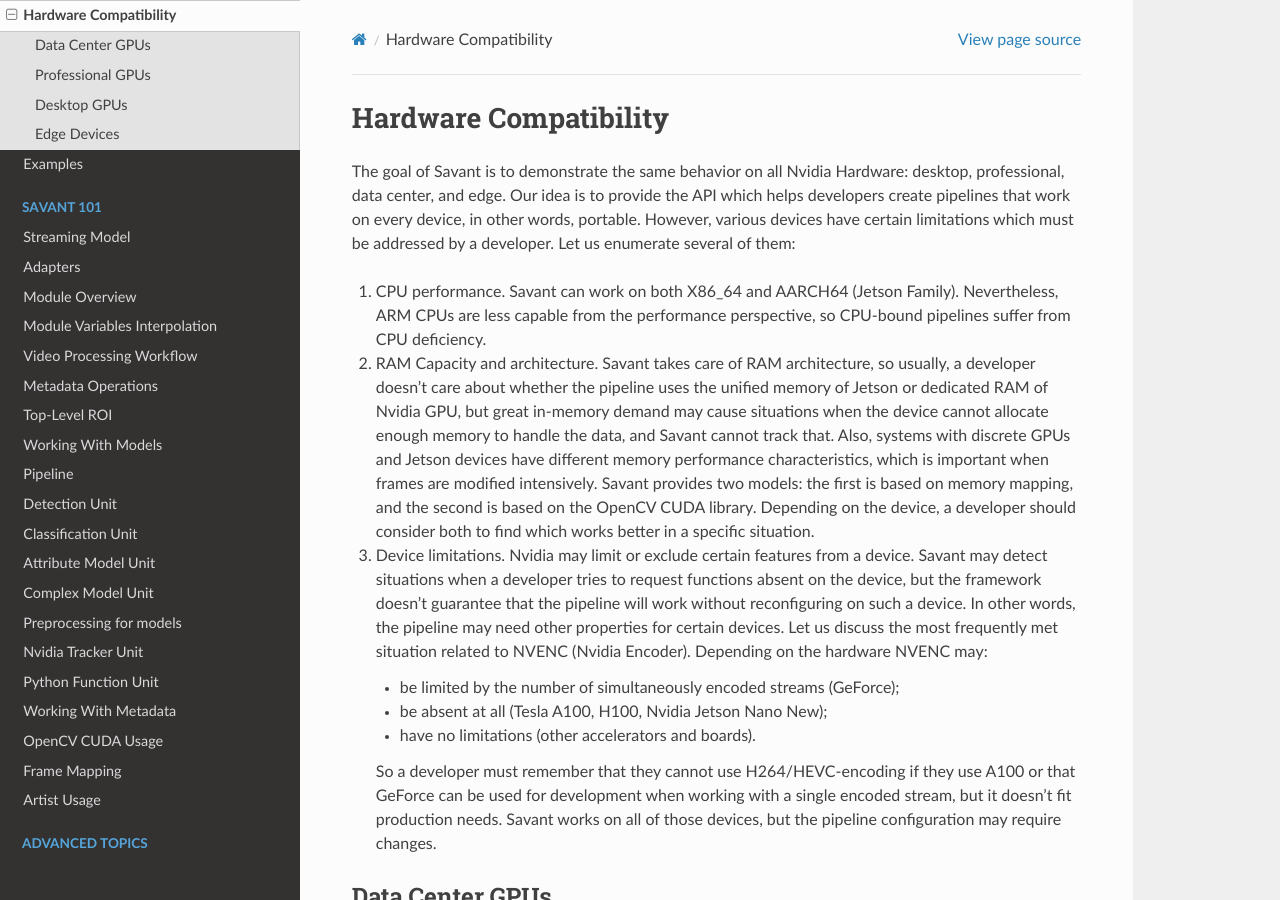
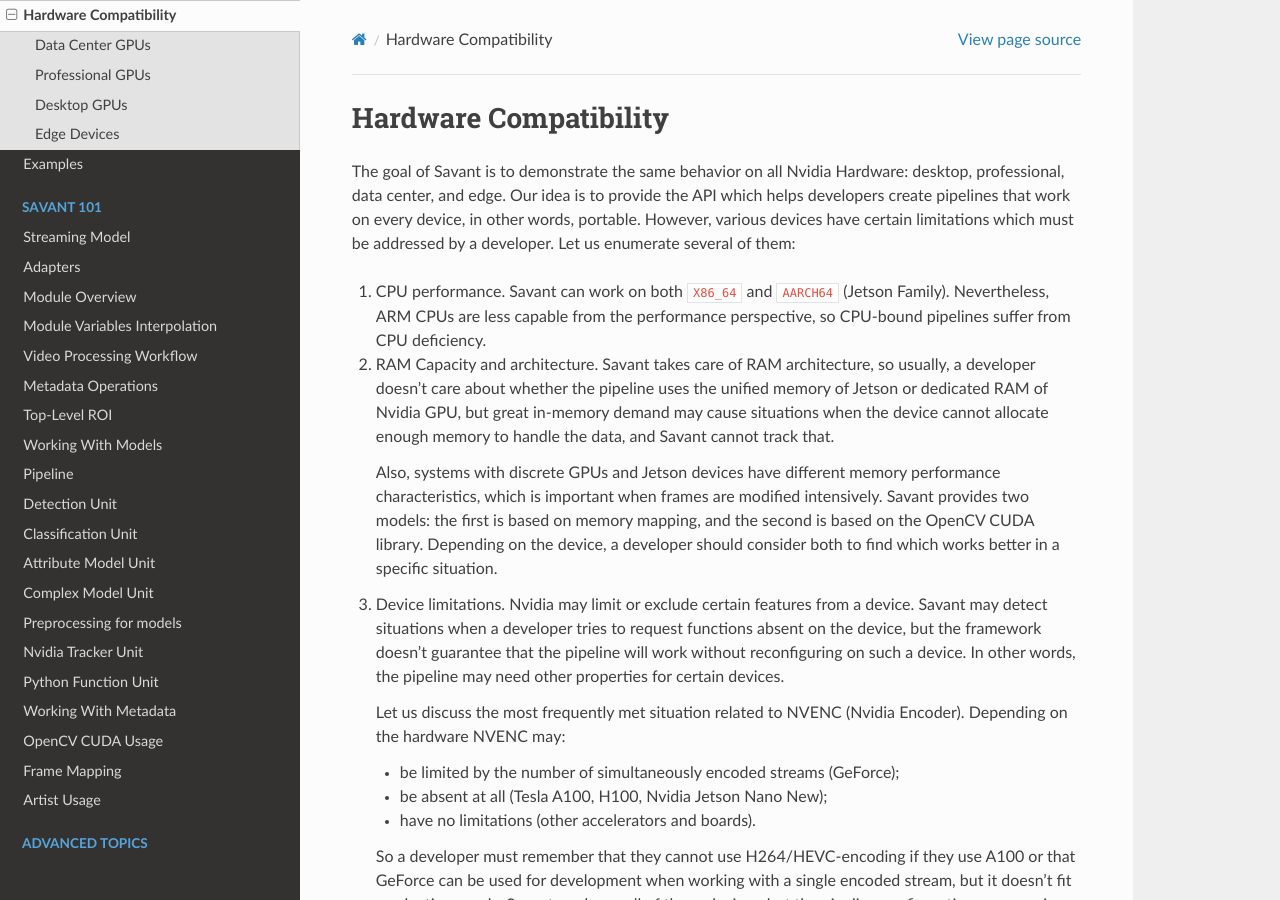
Before and after one commit to insight-platform/Savant, a Sphinx documentation site: the page built from docs/source/getting_started/2_hardware_compatibility.rst, in a window 1280 px wide and 900 px high. Built offline with Sphinx 7.4.7 and the Read the Docs theme 2.0.0, drawn with Linux system fonts in a browser that asks for light colours; the version number could not be read and is left out.

```diff
--- a/docs/source/getting_started/2_hardware_compatibility.rst
+++ b/docs/source/getting_started/2_hardware_compatibility.rst
@@ -3,11 +3,15 @@ Hardware Compatibility
 
 The goal of Savant is to demonstrate the same behavior on all Nvidia Hardware: desktop, professional, data center, and edge. Our idea is to provide the API which helps developers create pipelines that work on every device, in other words, portable. However, various devices have certain limitations which must be addressed by a developer. Let us enumerate several of them:
 
-1. CPU performance. Savant can work on both X86_64 and AARCH64 (Jetson Family). Nevertheless, ARM CPUs are less capable from the performance perspective, so CPU-bound pipelines suffer from CPU deficiency.
+1. CPU performance. Savant can work on both ``X86_64`` and ``AARCH64`` (Jetson Family). Nevertheless, ARM CPUs are less capable from the performance perspective, so CPU-bound pipelines suffer from CPU deficiency.
 
-2. RAM Capacity and architecture. Savant takes care of RAM architecture, so usually, a developer doesn't care about whether the pipeline uses the unified memory of Jetson or dedicated RAM of Nvidia GPU, but great in-memory demand may cause situations when the device cannot allocate enough memory to handle the data, and Savant cannot track that. Also, systems with discrete GPUs and Jetson devices have different memory performance characteristics, which is important when frames are modified intensively. Savant provides two models: the first is based on memory mapping, and the second is based on the OpenCV CUDA library. Depending on the device, a developer should consider both to find which works better in a specific situation.
+2. RAM Capacity and architecture. Savant takes care of RAM architecture, so usually, a developer doesn't care about whether the pipeline uses the unified memory of Jetson or dedicated RAM of Nvidia GPU, but great in-memory demand may cause situations when the device cannot allocate enough memory to handle the data, and Savant cannot track that.
 
-3. Device limitations. Nvidia may limit or exclude certain features from a device. Savant may detect situations when a developer tries to request functions absent on the device, but the framework doesn't guarantee that the pipeline will work without reconfiguring on such a device. In other words, the pipeline may need other properties for certain devices. Let us discuss the most frequently met situation related to NVENC (Nvidia Encoder). Depending on the hardware NVENC may:
+   Also, systems with discrete GPUs and Jetson devices have different memory performance characteristics, which is important when frames are modified intensively. Savant provides two models: the first is based on memory mapping, and the second is based on the OpenCV CUDA library. Depending on the device, a developer should consider both to find which works better in a specific situation.
+
+3. Device limitations. Nvidia may limit or exclude certain features from a device. Savant may detect situations when a developer tries to request functions absent on the device, but the framework doesn't guarantee that the pipeline will work without reconfiguring on such a device. In other words, the pipeline may need other properties for certain devices.
+
+   Let us discuss the most frequently met situation related to NVENC (Nvidia Encoder). Depending on the hardware NVENC may:
 
    * be limited by the number of simultaneously encoded streams (GeForce);
    * be absent at all (Tesla A100, H100, Nvidia Jetson Nano New);
```
